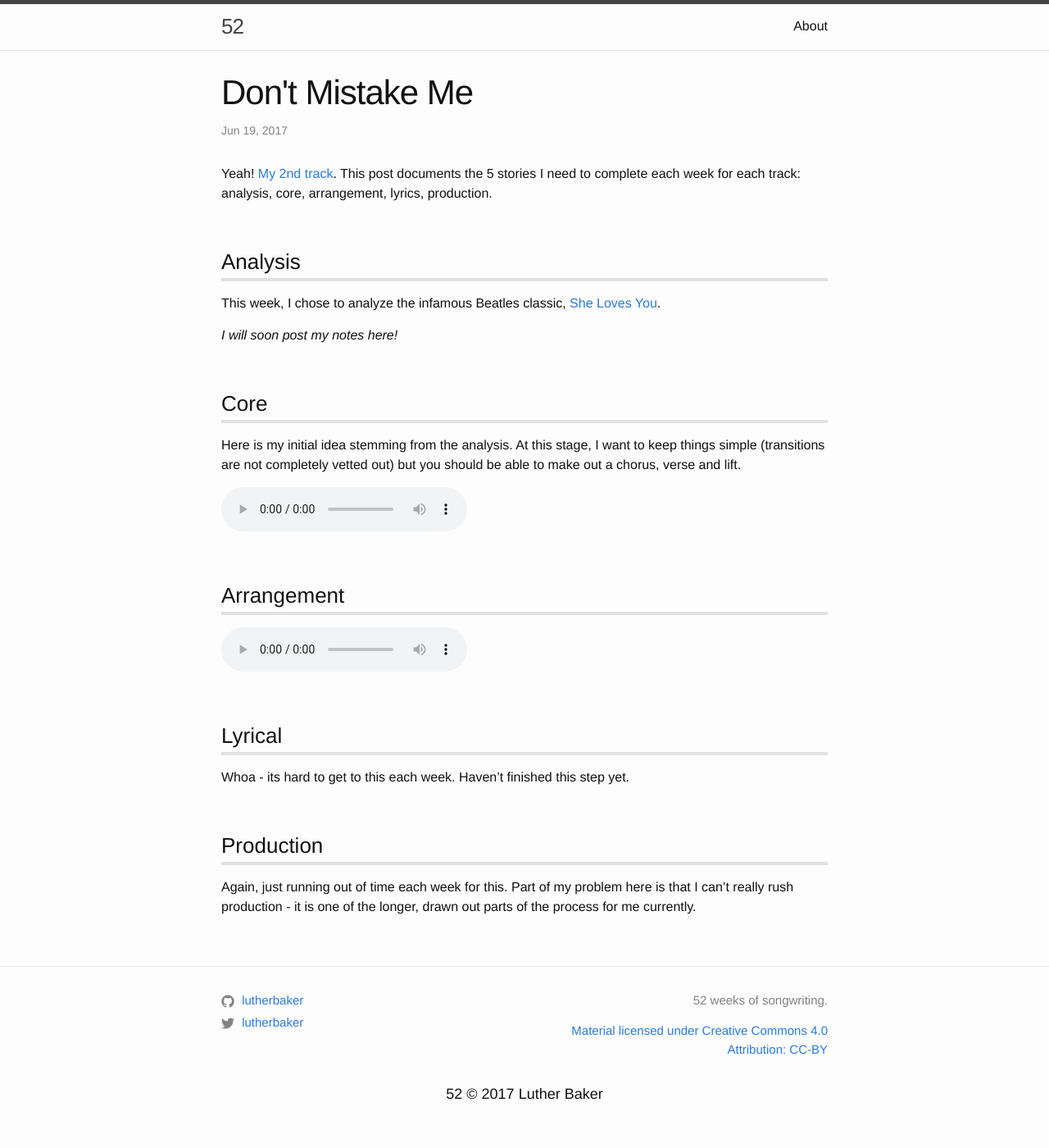
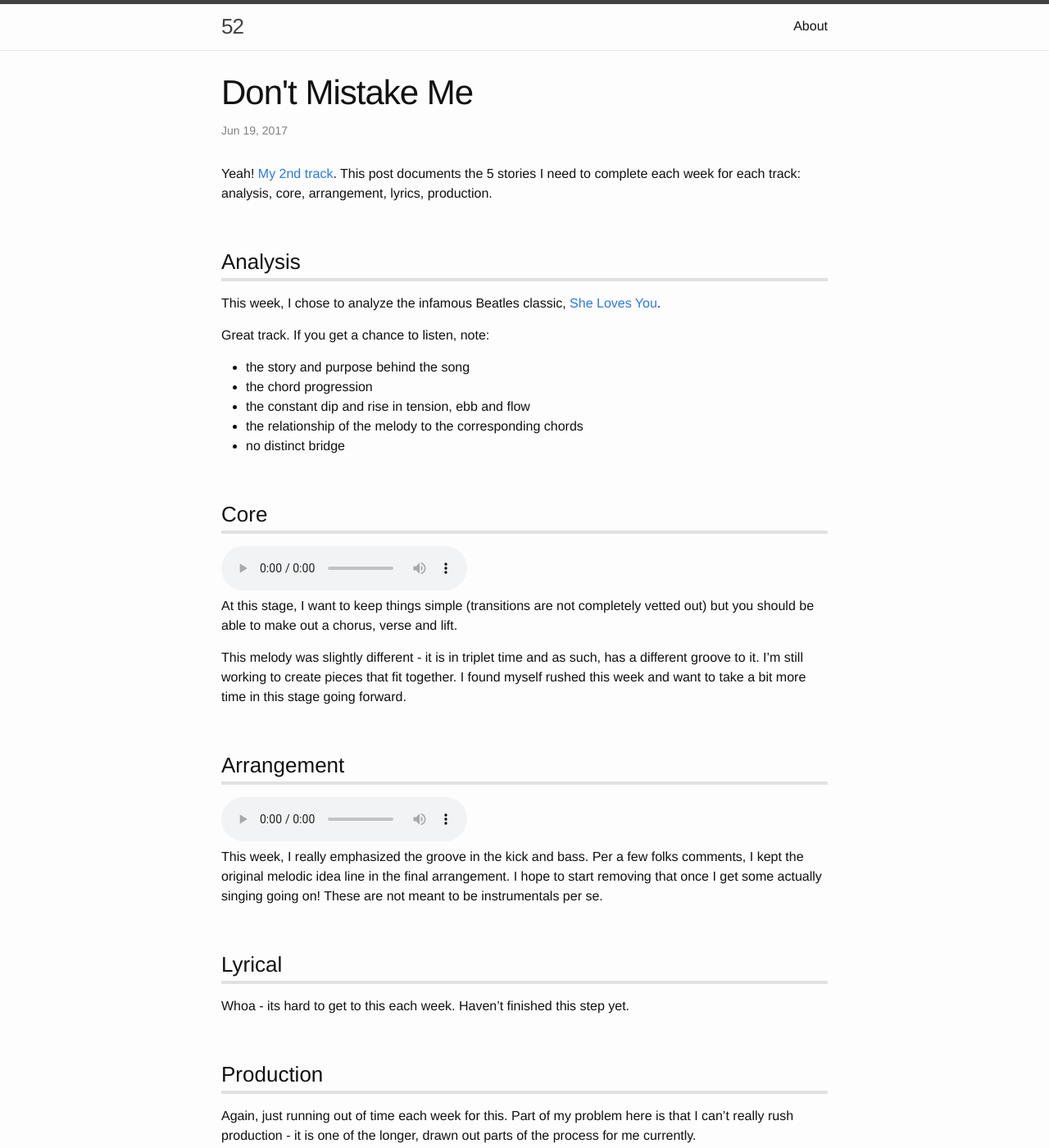
Before and after one commit to LutherBaker/52, a Jekyll site: the page built from weekly/_posts/2017-06-19-dontmistakeme.md, in a window 1280 px wide and 1400 px high. Shown: the whole window at 82% size. Built offline with Jekyll 4.4.1, drawn with Linux system fonts in a browser that asks for light colours; some of the changed text lies outside the part shown.

Commit message:
Added soundcloud link.

```diff
--- a/weekly/_posts/2017-06-19-dontmistakeme.md
+++ b/weekly/_posts/2017-06-19-dontmistakeme.md
@@ -9,17 +9,25 @@
 
 This week, I chose to analyze the infamous Beatles classic, [She Loves You](https://en.wikipedia.org/wiki/She_Loves_You).
 
-_I will soon post my notes here!_
+Great track. If you get a chance to listen, note:
+
+- the story and purpose behind the song
+- the chord progression
+- the constant dip and rise in tension, ebb and flow
+- the relationship of the melody to the corresponding chords
+- no distinct bridge
 
 ### Core
-
-Here is my initial idea stemming from the analysis. At this stage, I want to keep things simple (transitions are not completely vetted out) but you should be able to make out a chorus, verse and lift.
 
 <audio controls onPlay="pauseAudio('arr')" id="core">
   <source src="{{ site.github.url }}/weekly/audio/20170619-dontmistakeme.mp3" type="audio/mpeg">
 	  Sorry, this browser does not support embedded audio.
   </source>
 </audio>
+
+At this stage, I want to keep things simple (transitions are not completely vetted out) but you should be able to make out a chorus, verse and lift.
+
+This melody was slightly different - it is in triplet time and as such, has a different groove to it. I'm still working to create pieces that fit together. I found myself rushed this week and want to take a bit more time in this stage going forward.
 
 ### Arrangement
 
@@ -29,6 +37,8 @@
   </source>
 </audio>
 
+This week, I really emphasized the groove in the kick and bass. Per a few folks comments, I kept the original melodic idea line in the final arrangement. I hope to start removing that once I get some actually singing going on! These are not meant to be instrumentals per se.
+
 ### Lyrical
 
 Whoa - its hard to get to this each week. Haven't finished this step yet.
@@ -36,3 +46,7 @@
 ### Production
 
 Again, just running out of time each week for this. Part of my problem here is that I can't really rush production - it is one of the longer, drawn out parts of the process for me currently.
+
+### Final
+
+I've uploaded the latest version of the track to [Sound Cloud](https://soundcloud.com/lutherbaker/dont-mistake-me) so take a listen and let me know what you think. I'd certainly appreciate the feedback.
```
